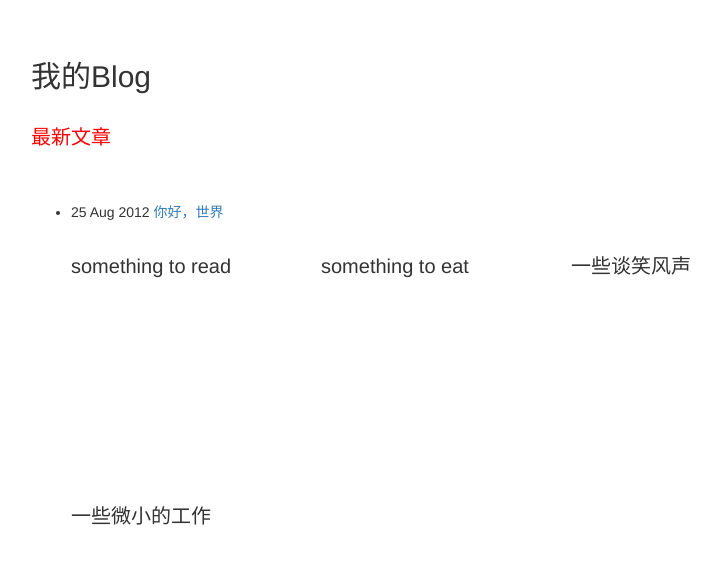
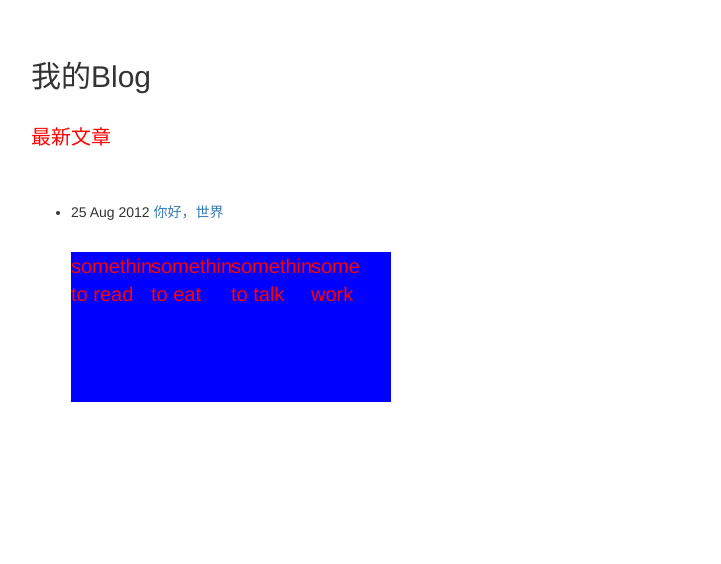
Before and after one commit to mycz/mycz.github.io, a Jekyll site: the page built from index.html, in a window 1280 px wide. Shown: the top 564 px of the page, without its empty margins (109-830 px from the left). Built offline with Jekyll 4.4.1, drawn with Linux system fonts in a browser that asks for light colours.

Commit message:
last change today

```diff
--- a/css/817.css
+++ b/css/817.css
@@ -10,13 +10,16 @@ p  {
 
 #nav{
     list-style-type: none;
-    background-color: blue;
+
     font-size: 20px;
 }
 
 #nav>li{
-    width: 250px;
-    height: 250px;
+    width: 80px;
+    height: 150px;
     float: left;
+     background-color: blue;
+     color: red;
+
 
 }
--- a/index.html
+++ b/index.html
@@ -13,8 +13,8 @@ title: 我的Blog
 <ul id="nav">
     <li>something to read</li>
     <li>something to  eat</li>
-    <li>一些谈笑风声</li>
-    <li>一些微小的工作</li>
+    <li>something to talk</li>
+    <li>some work</li>
 </ul>
 
 
```
